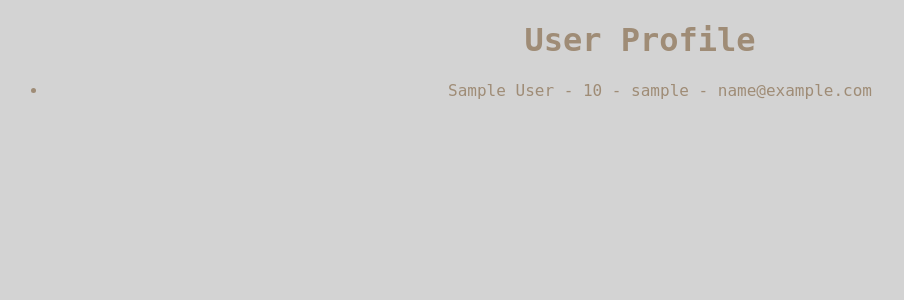
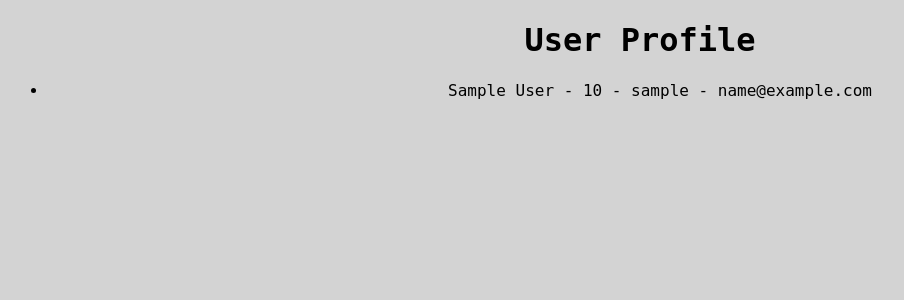
Before and after one commit to aals02/film-django, a Django app: page /profile/ in a window 1280 px wide. Shown: the top 300 px of the page, without its empty margins (0-904 px from the left). Run offline with Django 5.2, Linux system fonts and the light colour scheme; tables that the repository leaves empty hold one stand-in row (values such as "Sample post").

Commit message:
Update listfilm.html
new

```diff
--- a/templates/listfilm.html
+++ b/templates/listfilm.html
@@ -5,7 +5,7 @@
     <title>Item List</title>
     {% comment %} make file for css and put this in it  {% endcomment %}
     <style>
-        body {text-align: center; font-size: medium; background-color: lightgrey; font-family: Monospace, Helvetica; color: rgb(159, 140, 118);}
+        body {text-align: center; font-size: medium; background-color: lightgrey; font-family: Monospace, Helvetica; color: black;}
         .white {background-color: white; height: 30px; margin: 0; padding: 15px;}
         table {margin: 0 auto;}
     </style>
```
